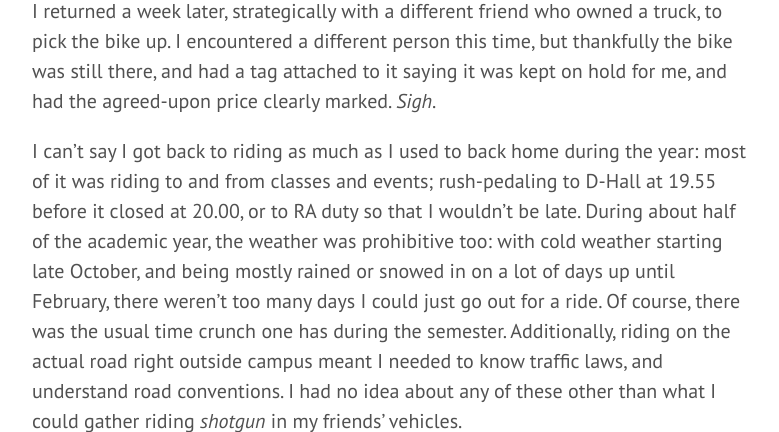
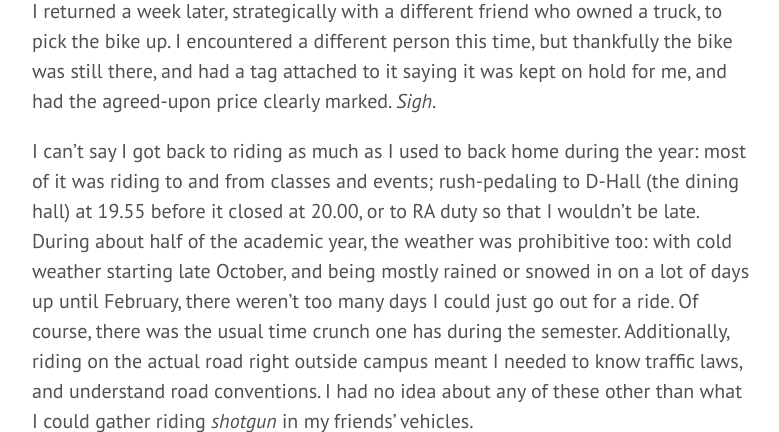
Before and after one commit to theshorttamperedclavier/theshorttamperedclavier.github.io, a Jekyll site: the page built from _posts/2019-06-16-the-saddle-reunion.md, in a window 1280 px wide and 900 px high, scrolled down 4638 px, cut to the strip 122-554 px from the top of the window. Shown: the whole strip, without its empty margins (248-1027 px from the left). Built offline with Jekyll 4.4.1, drawn with Linux system fonts in a browser that asks for light colours; some web fonts are replaced.

Commit message:
minor edit in content: a clarification

```diff
--- a/_posts/2019-06-16-the-saddle-reunion.md
+++ b/_posts/2019-06-16-the-saddle-reunion.md
@@ -130,15 +130,15 @@ was kept on hold for me, and had the agreed-upon price clearly marked. _Sigh_.
 
 I can't say I got back to riding as much as I used to back home during the
 year: most of it was riding to and from classes and events; rush-pedaling to
-D-Hall at 19.55 before it closed at 20.00, or to RA duty so that I wouldn't be
-late. During about half of the academic year, the weather was prohibitive too:
-with cold weather starting late October, and being mostly rained or snowed in
-on a lot of days up until February, there weren't too many days I could just
-go out for a ride. Of course, there was the usual time crunch one has during
-the semester. Additionally, riding on the actual road right outside campus
-meant I needed to know traffic laws, and understand road conventions. I had no
-idea about any of these other than what I could gather riding _shotgun_ in my
-friends' vehicles.
+D-Hall (the dining hall) at 19.55 before it closed at 20.00, or to RA duty so
+that I wouldn't be late. During about half of the academic year, the weather
+was prohibitive too: with cold weather starting late October, and being mostly
+rained or snowed in on a lot of days up until February, there weren't too many
+days I could just go out for a ride. Of course, there was the usual time crunch
+one has during the semester. Additionally, riding on the actual road right
+outside campus meant I needed to know traffic laws, and understand road
+conventions. I had no idea about any of these other than what I could gather
+riding _shotgun_ in my friends' vehicles.
 
 ![snowed-in-bike](https://i.imgur.com/Zpw03fh.jpg)
 
```
